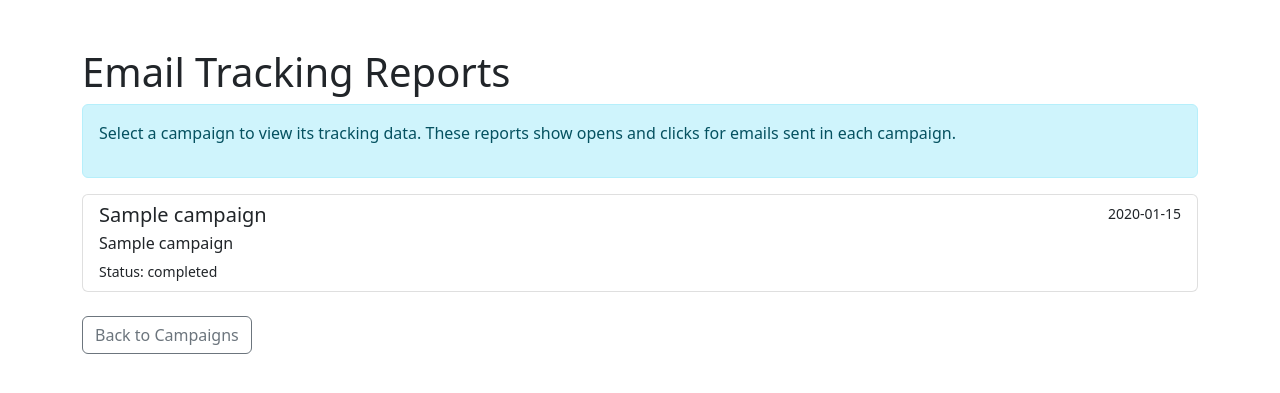
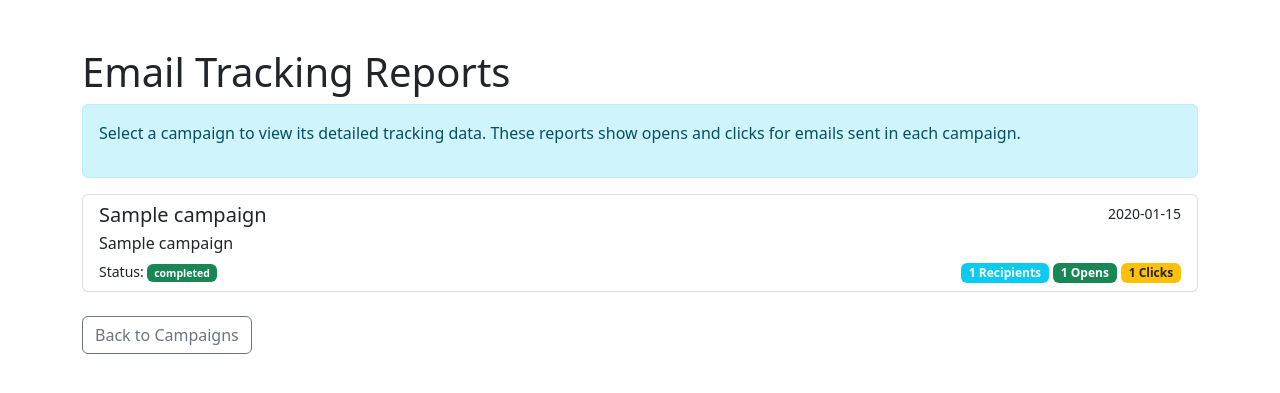
Before and after one commit to pedroitan/bulkemail, a Flask app: page /tracking in a window 1280 px wide. Shown: the top 393 px of the page. Run offline with Flask 3, Linux system fonts and the light colour scheme; tables that the repository leaves empty hold one stand-in row (values such as "Sample post"); some libraries are stand-ins or nearby versions.

Commit message:
Fix email tracking reports to properly show email opens and clicks

```diff
--- a/app.py
+++ b/app.py
@@ -1185,14 +1185,26 @@ def create_app(config_object='config.Config'):
     @app.route('/tracking', methods=['GET'])
     def tracking_campaigns():
         """Show list of campaigns for tracking data"""
-        # Get all campaigns with completed status
-        campaigns = EmailCampaign.query.filter(
-            EmailCampaign.status.in_(['completed', 'sent', 'partially_sent'])
-        ).order_by(EmailCampaign.created_at.desc()).all()
+        # Get all campaigns with any status (previously only showed certain statuses)
+        campaigns = EmailCampaign.query.order_by(EmailCampaign.created_at.desc()).all()
+
+        # Get counts for each campaign
+        campaign_data = []
+        for campaign in campaigns:
+            recipients = EmailRecipient.query.filter_by(campaign_id=campaign.id).all()
+            opens = sum(1 for r in recipients if r.open_count and r.open_count > 0)
+            clicks = sum(1 for r in recipients if r.click_count and r.click_count > 0)
+
+            campaign_data.append({
+                'campaign': campaign,
+                'recipients': len(recipients),
+                'opens': opens,
+                'clicks': clicks
+            })
 
         return render_template(
             'tracking_campaigns.html',
-            campaigns=campaigns
+            campaigns=campaign_data
         )
 
     @app.route('/tracking/report/<int:campaign_id>', methods=['GET'])
--- a/templates/tracking_campaigns.html
+++ b/templates/tracking_campaigns.html
@@ -1,7 +1,7 @@
 <!DOCTYPE html>
 <html>
 <head>
-    <title>Email Tracking - Select Campaign</title>
+    <title>Email Tracking - Campaign Reports</title>
     <link rel="stylesheet" href="https://cdn.jsdelivr.net/npm/bootstrap@5.2.3/dist/css/bootstrap.min.css">
 </head>
 <body>
@@ -9,19 +9,26 @@
         <h1>Email Tracking Reports</h1>
 
         <div class="alert alert-info">
-            <p>Select a campaign to view its tracking data. These reports show opens and clicks for emails sent in each campaign.</p>
+            <p>Select a campaign to view its detailed tracking data. These reports show opens and clicks for emails sent in each campaign.</p>
         </div>
 
         {% if campaigns %}
             <div class="list-group mb-4">
-                {% for campaign in campaigns %}
-                    <a href="{{ url_for('tracking_report', campaign_id=campaign.id) }}" class="list-group-item list-group-item-action">
+                {% for item in campaigns %}
+                    <a href="{{ url_for('tracking_report_campaign', campaign_id=item.campaign.id) }}" class="list-group-item list-group-item-action">
                         <div class="d-flex w-100 justify-content-between">
-                            <h5 class="mb-1">{{ campaign.name }}</h5>
-                            <small>{{ campaign.created_at.strftime('%Y-%m-%d') if campaign.created_at else 'Unknown date' }}</small>
+                            <h5 class="mb-1">{{ item.campaign.name }}</h5>
+                            <small>{{ item.campaign.created_at.strftime('%Y-%m-%d') if item.campaign.created_at else 'Unknown date' }}</small>
                         </div>
-                        <p class="mb-1">{{ campaign.subject }}</p>
-                        <small>Status: {{ campaign.status }}</small>
+                        <p class="mb-1">{{ item.campaign.subject }}</p>
+                        <div class="d-flex justify-content-between align-items-center">
+                            <small>Status: <span class="badge {% if item.campaign.status == 'completed' %}bg-success{% elif item.campaign.status == 'in_progress' %}bg-primary{% else %}bg-secondary{% endif %}">{{ item.campaign.status }}</span></small>
+                            <div>
+                                <span class="badge bg-info">{{ item.recipients }} Recipients</span>
+                                <span class="badge bg-success">{{ item.opens }} Opens</span>
+                                <span class="badge bg-warning text-dark">{{ item.clicks }} Clicks</span>
+                            </div>
+                        </div>
                     </a>
                 {% endfor %}
             </div>
```
